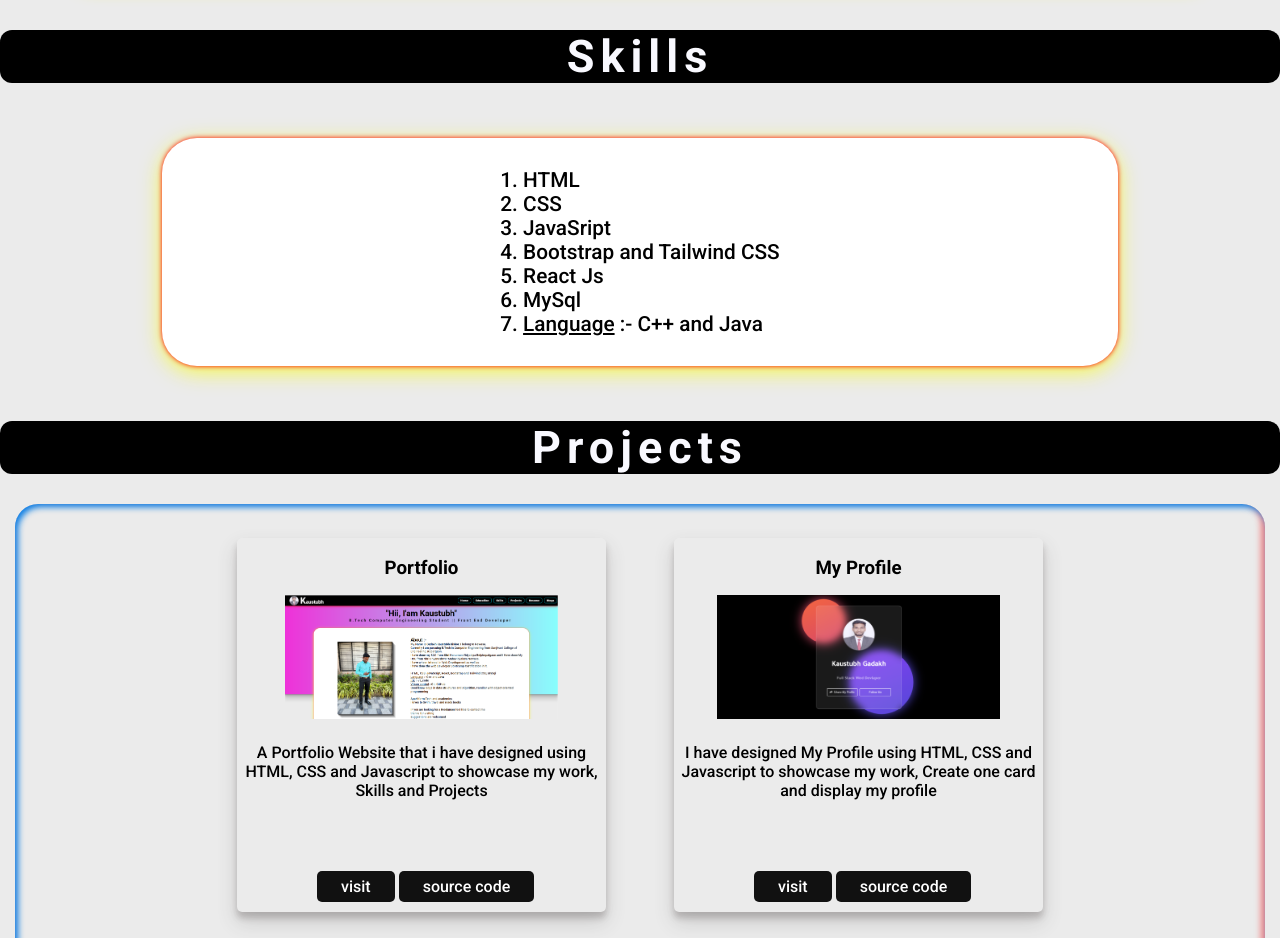
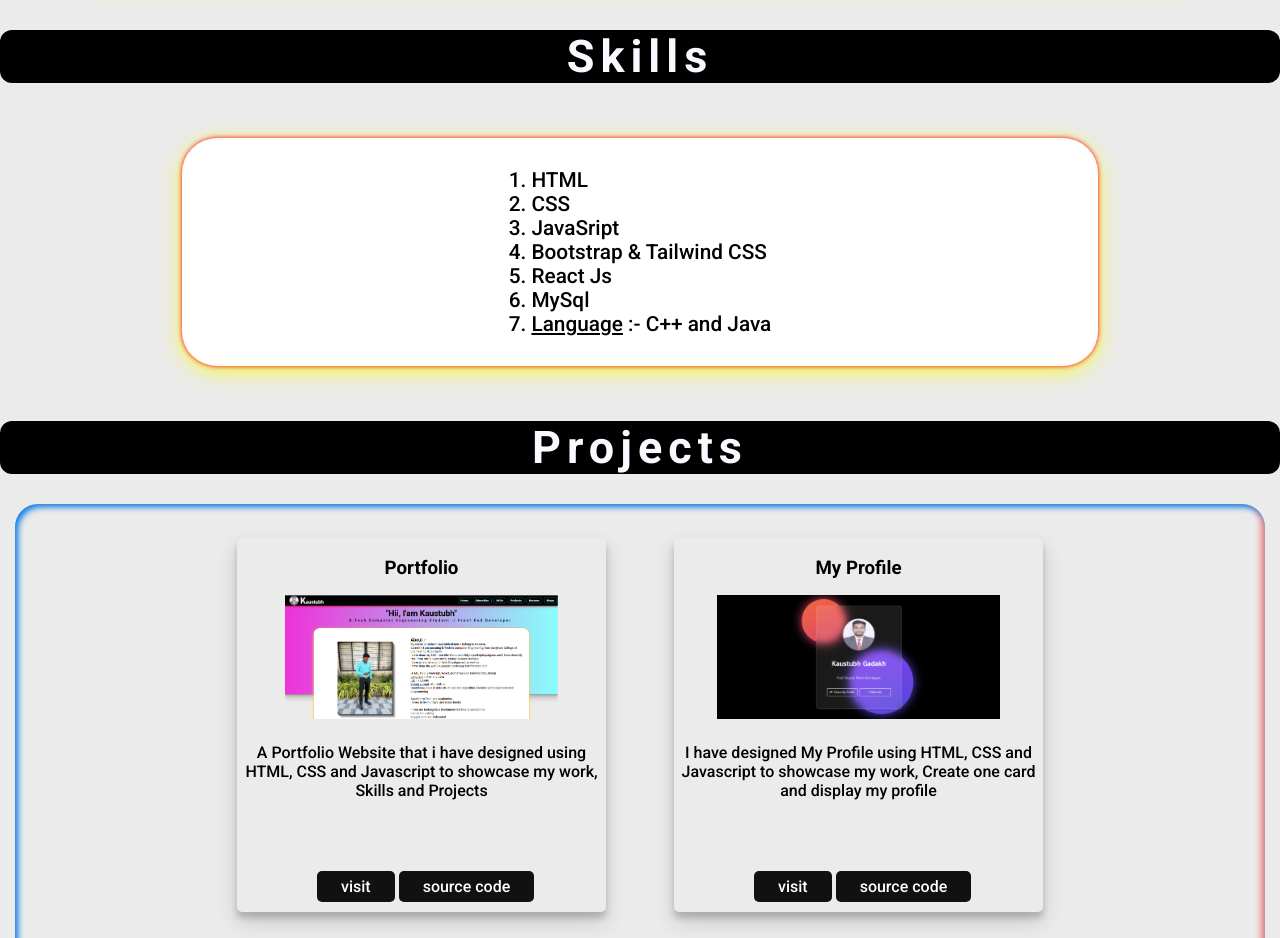
Before and after one commit to kaustubhgadakh/Portfolio, a plain HTML site: page index.html in a window 1280 px wide. Shown: the part 1860-2798 px from the top of the page. Drawn offline with Linux system fonts and the light colour scheme; a web font is replaced by a local one.

Commit message:
skill size change

```diff
--- a/css/style.css
+++ b/css/style.css
@@ -156,7 +156,7 @@ body {
     background-color: white;
     width: 70%;
     margin: 55px auto;
-    padding: 30px 30px;
+    padding: 30px 10px 30px 10px;
     border-radius: 35px;
     font-size: 1.3rem;
     box-shadow: rgb(255, 0, 0) 0px 0px 0.25em, rgba(251, 255, 0, 0.722) 0px 0.25em 1em;
--- a/index.html
+++ b/index.html
@@ -145,7 +145,7 @@
                 <label for="file">3. JavaSript</label>
             </div>
             <div>
-                <label for="file">4. Bootstrap and Tailwind CSS</label>
+                <label for="file">4. Bootstrap & Tailwind CSS</label>
             </div>
             <div>
                 <label for="file">5. React Js</label>
```
